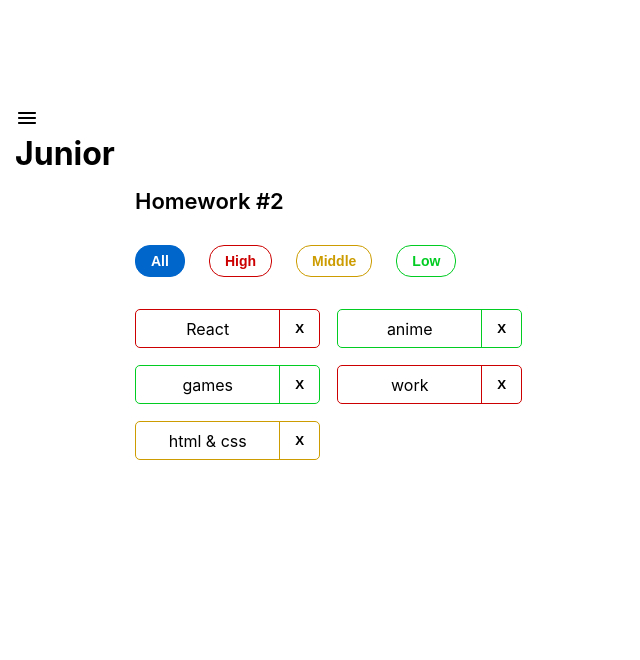
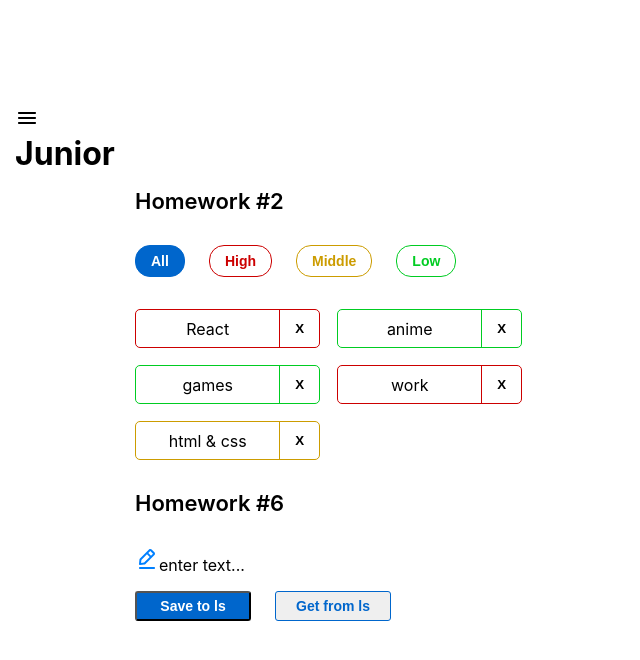
Before and after one commit to ArtsiomChulc/HW1-autoTest, a React (Create React App) app: page /#/junior in a window 1280 px wide. Shown: the top 660 px of the page, without its empty margins (0-640 px from the left). Built offline with nearby package versions, Linux system fonts and the light colour scheme.

Commit message:
HW6 editableSpan and Local Storage

```diff
--- a/src/s2-homeworks/hw04/common/c1-SuperInputText/SuperInputText.tsx
+++ b/src/s2-homeworks/hw04/common/c1-SuperInputText/SuperInputText.tsx
@@ -54,7 +54,7 @@
     //  ${className ? s.className : ''}
 
     const finalSpanClassName = s.error + (spanClassName ? ' ' + spanClassName : '')
-    const finalInputClassName = s.input + (error ? ' ' + s.errorInput : ' ' + s.superInput) + (className ? ' ' + s.className : '')
+    const finalInputClassName = s.input + (error ? ' ' + s.errorInput : ' ' + s.superInput) + (className ? ' ' + className : '')
 
     // const finalSpanClassName = s.error
     //     + (spanClassName ? ' ' + spanClassName : '')
--- a/src/s2-homeworks/hw05/pages/Junior.tsx
+++ b/src/s2-homeworks/hw05/pages/Junior.tsx
@@ -10,7 +10,7 @@
     return (
         <div id={'hw5-page-junior'}>
             <HW2/>
-            {/*<HW6 />*/}
+            <HW6 />
             {/*<HW7 />*/}
             {/*<HW8 />*/}
             {/*<HW9 />*/}
--- a/src/s2-homeworks/hw06/HW6.module.css
+++ b/src/s2-homeworks/hw06/HW6.module.css
@@ -1,4 +1,12 @@
 .buttonsContainer {
+    display: flex;
+    gap: 24px;
+    margin-top: 16px;
+}
+
+.buttonsContainer button {
+    width: 116px;
+    height: 30px;
 }
 
 .editableSpanContainer {
--- a/src/s2-homeworks/hw06/HW6.tsx
+++ b/src/s2-homeworks/hw06/HW6.tsx
@@ -19,7 +19,8 @@
     }
     const restore = () => {
         // делают студенты
-
+        const test = restoreState<string>('hw6-editable-span-value', '')
+        setValue(test)
     }
 
     return (
--- a/src/s2-homeworks/hw06/common/c4-SuperEditableSpan/SuperEditableSpan.module.css
+++ b/src/s2-homeworks/hw06/common/c4-SuperEditableSpan/SuperEditableSpan.module.css
@@ -1,11 +1,15 @@
 .spanBlock {
+
 }
 
 .span {
 }
 
 .input {
+    width: 276px;
+    height: 36px;
 }
 
 .pen {
+
 }
--- a/src/s2-homeworks/hw06/common/c4-SuperEditableSpan/SuperEditableSpan.tsx
+++ b/src/s2-homeworks/hw06/common/c4-SuperEditableSpan/SuperEditableSpan.tsx
@@ -42,17 +42,18 @@
 
     const onEnterCallback = () => {
         // выключить editMode при нажатии Enter // делают студенты
-
+        setEditMode(false)
         onEnter?.()
     }
     const onBlurCallback = (e: React.FocusEvent<HTMLInputElement>) => {
         // выключить editMode при нажатии за пределами инпута // делают студенты
-
+        setEditMode(false)
         onBlur?.(e)
     }
     const onDoubleClickCallBack = (
         e: React.MouseEvent<HTMLSpanElement, MouseEvent>
     ) => {
+        setEditMode(true)
         // включить editMode при двойном клике // делают студенты
 
         onDoubleClick?.(e)
```
